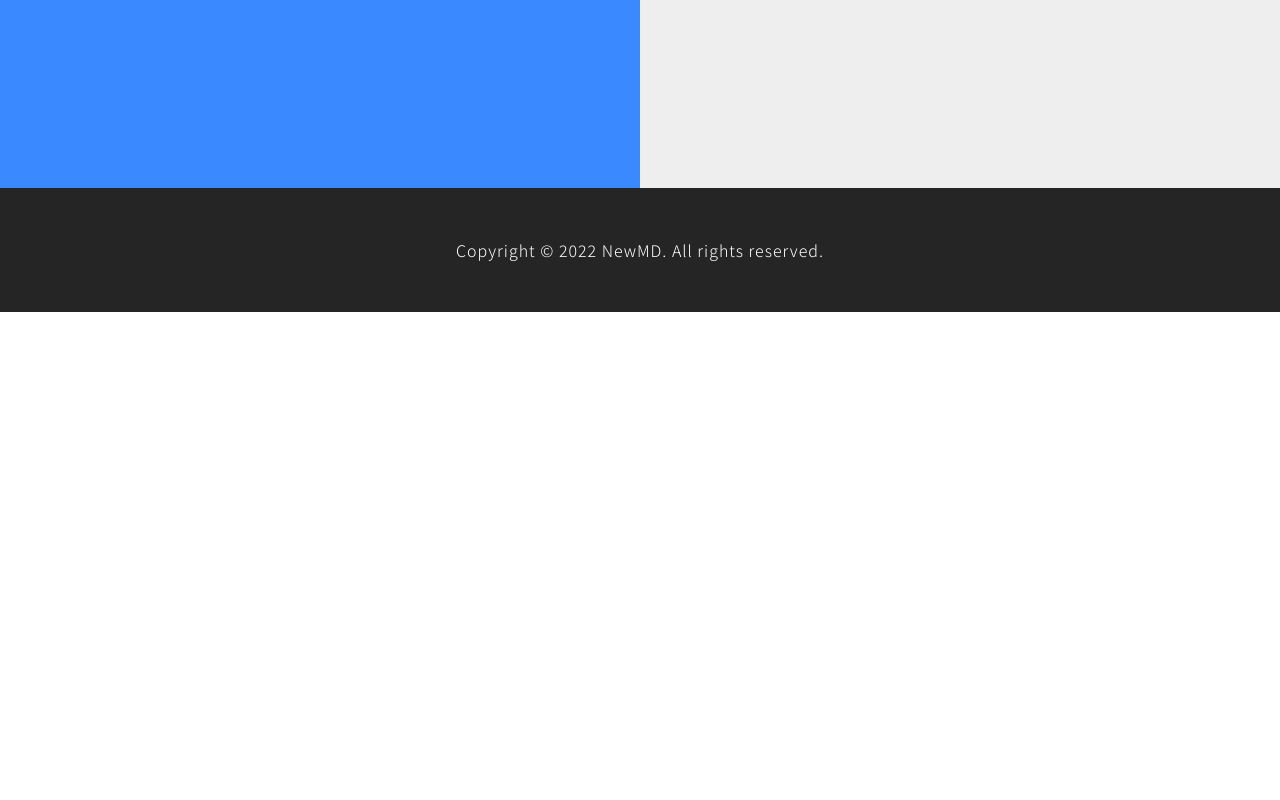
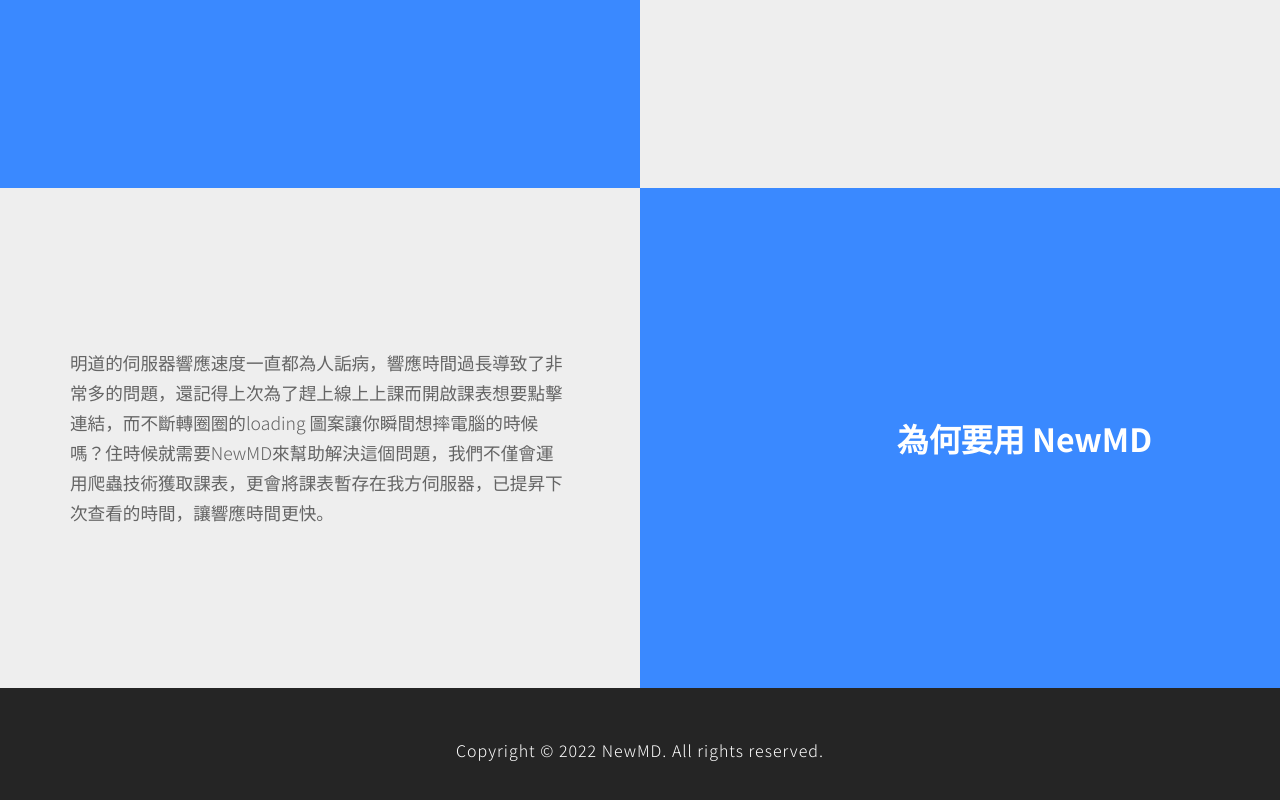
Before and after one commit to TakeUFlab/md-web, a Vue app: page / in a window 1280 px wide. Shown: the part 1112-1912 px from the top of the page. Before the commit the page ends 1424 px from the top, so only its background shows below. Built offline with nearby package versions, Linux system fonts and the light colour scheme.

Commit message:
feat: content2

```diff
--- a/src/pages/home/index.vue
+++ b/src/pages/home/index.vue
@@ -13,6 +13,12 @@
     description:
       "NewMD 是一個專為明道學生設計的雲端平台，運用網路技術抓取明道各班之課表，以解決課表載入過慢以及其導致之延伸問題，也達到幫明道伺服器分流之目的",
     revert: false,
+  },
+  {
+    title: "為何要用 NewMD",
+    description:
+      "明道的伺服器響應速度一直都為人詬病，響應時間過長導致了非常多的問題，還記得上次為了趕上線上上課而開啟課表想要點擊連結，而不斷轉圈圈的loading 圖案讓你瞬間想摔電腦的時候嗎？住時候就需要NewMD來幫助解決這個問題，我們不僅會運用爬蟲技術獲取課表，更會將課表暫存在我方伺服器，已提昇下次查看的時間，讓響應時間更快。",
+    revert: true,
   },
 ]);
 </script>
```
